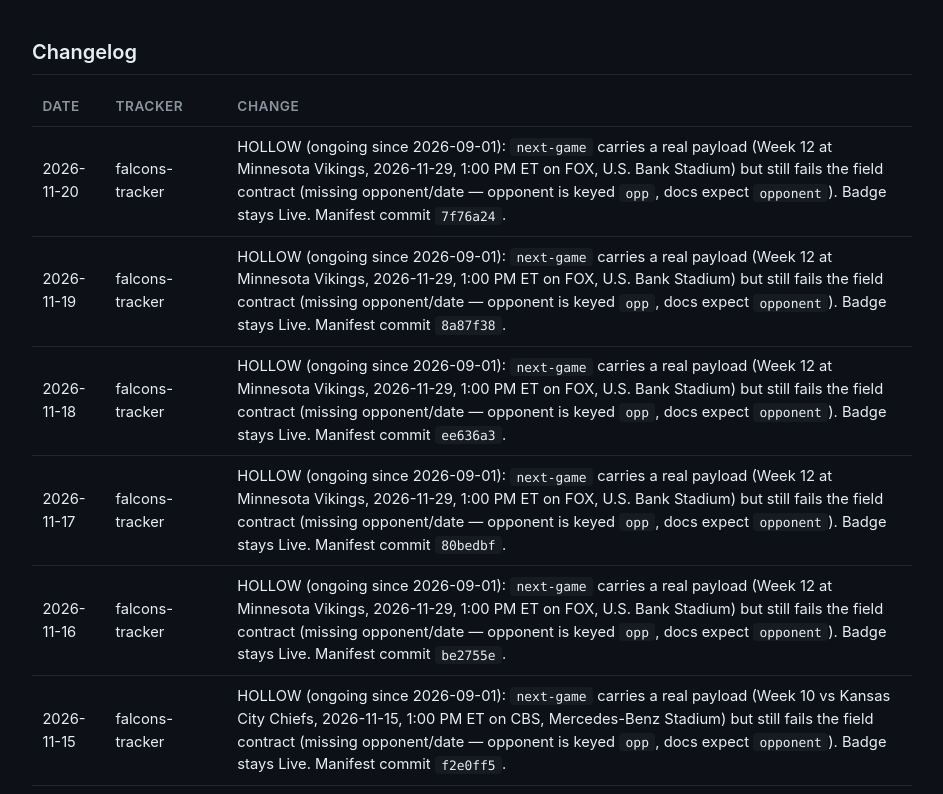
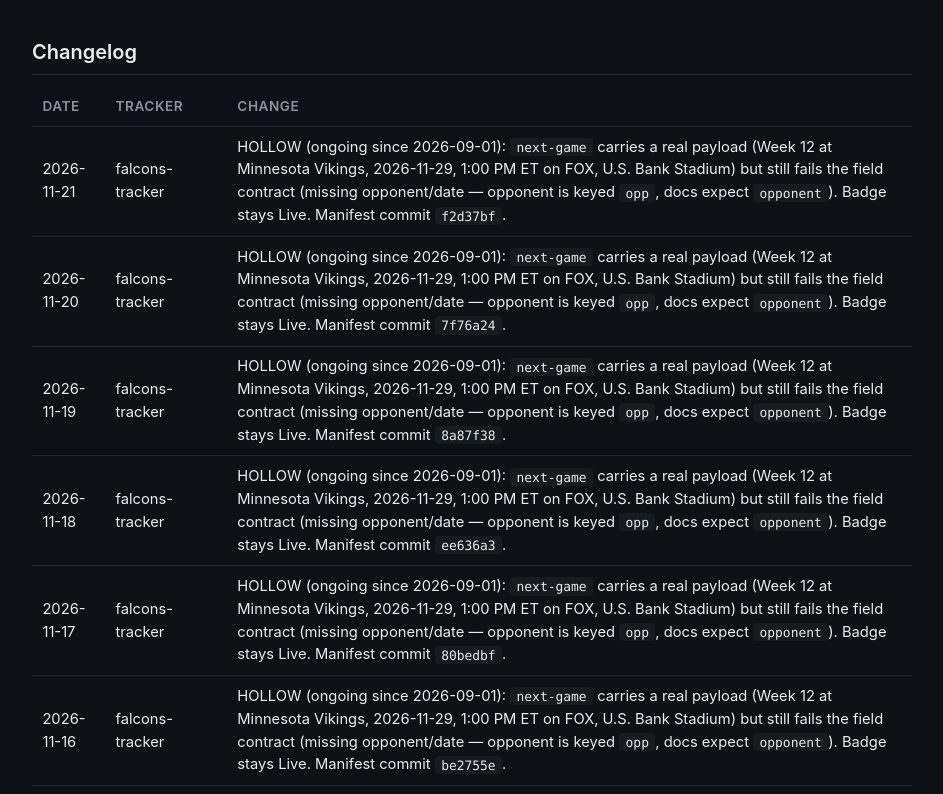
Before and after one commit to Nnnsightnnn/api, a plain HTML site: page index.html in a window 1280 px wide. Shown: the part 5365-6159 px from the top of the page, without its empty margins (168-1111 px from the left). Drawn offline with Linux system fonts and the light colour scheme.

Commit message:
Health check: 2026-11-21 - all four trackers serving 200; falcons-tracker next-game still hollow (ongoing)
Co-Authored-By: Claude Opus 5.5 <noreply@anthropic.com>
Claude-Session: https://claude.ai/code/session_01KrNg1U4zpsre8YSgmmmEoa

```diff
--- a/index.html
+++ b/index.html
@@ -248,6 +248,7 @@ for ep in manifest["endpoints"]:
 <table>
   <thead><tr><th>Date</th><th>Tracker</th><th>Change</th></tr></thead>
   <tbody>
+    <tr><td>2026-11-21</td><td>falcons-tracker</td><td>HOLLOW (ongoing since 2026-09-01): <code>next-game</code> carries a real payload (Week 12 at Minnesota Vikings, 2026-11-29, 1:00 PM ET on FOX, U.S. Bank Stadium) but still fails the field contract (missing opponent/date — opponent is keyed <code>opp</code>, docs expect <code>opponent</code>). Badge stays Live. Manifest commit <code>f2d37bf</code>.</td></tr>
     <tr><td>2026-11-20</td><td>falcons-tracker</td><td>HOLLOW (ongoing since 2026-09-01): <code>next-game</code> carries a real payload (Week 12 at Minnesota Vikings, 2026-11-29, 1:00 PM ET on FOX, U.S. Bank Stadium) but still fails the field contract (missing opponent/date — opponent is keyed <code>opp</code>, docs expect <code>opponent</code>). Badge stays Live. Manifest commit <code>7f76a24</code>.</td></tr>
     <tr><td>2026-11-19</td><td>falcons-tracker</td><td>HOLLOW (ongoing since 2026-09-01): <code>next-game</code> carries a real payload (Week 12 at Minnesota Vikings, 2026-11-29, 1:00 PM ET on FOX, U.S. Bank Stadium) but still fails the field contract (missing opponent/date — opponent is keyed <code>opp</code>, docs expect <code>opponent</code>). Badge stays Live. Manifest commit <code>8a87f38</code>.</td></tr>
     <tr><td>2026-11-18</td><td>falcons-tracker</td><td>HOLLOW (ongoing since 2026-09-01): <code>next-game</code> carries a real payload (Week 12 at Minnesota Vikings, 2026-11-29, 1:00 PM ET on FOX, U.S. Bank Stadium) but still fails the field contract (missing opponent/date — opponent is keyed <code>opp</code>, docs expect <code>opponent</code>). Badge stays Live. Manifest commit <code>ee636a3</code>.</td></tr>
@@ -383,7 +384,7 @@ for ep in manifest["endpoints"]:
 
 <footer>
   Built and maintained by <a href="https://nnnsightnnn.com">Kenny</a>. Part of the <a href="https://github.com/Nnnsightnnn/claudekit">claudekit</a> ecosystem of AI-automated trackers.
-  <!-- last-verified --><br><small style="color: var(--dim);">Endpoints last verified: <time datetime="2026-11-20T10:07:53Z">November 20, 2026</time> · all four trackers serving 200 · see changelog for hollow notes</small>
+  <!-- last-verified --><br><small style="color: var(--dim);">Endpoints last verified: <time datetime="2026-11-21T10:07:15Z">November 21, 2026</time> · all four trackers serving 200 · see changelog for hollow notes</small>
 </footer>
 
 </div>
```
Also changed, not shown: .health/last.json, 1 other file.
